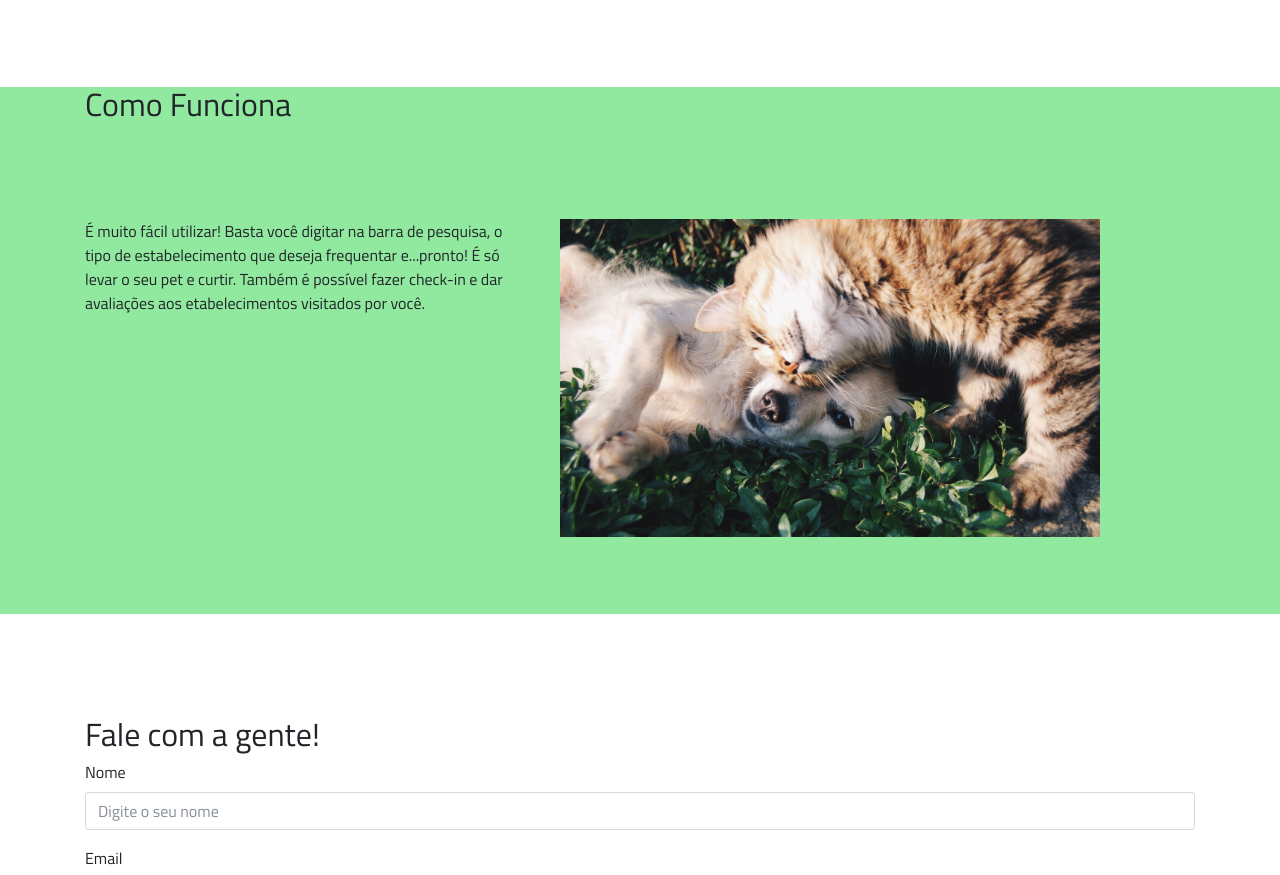
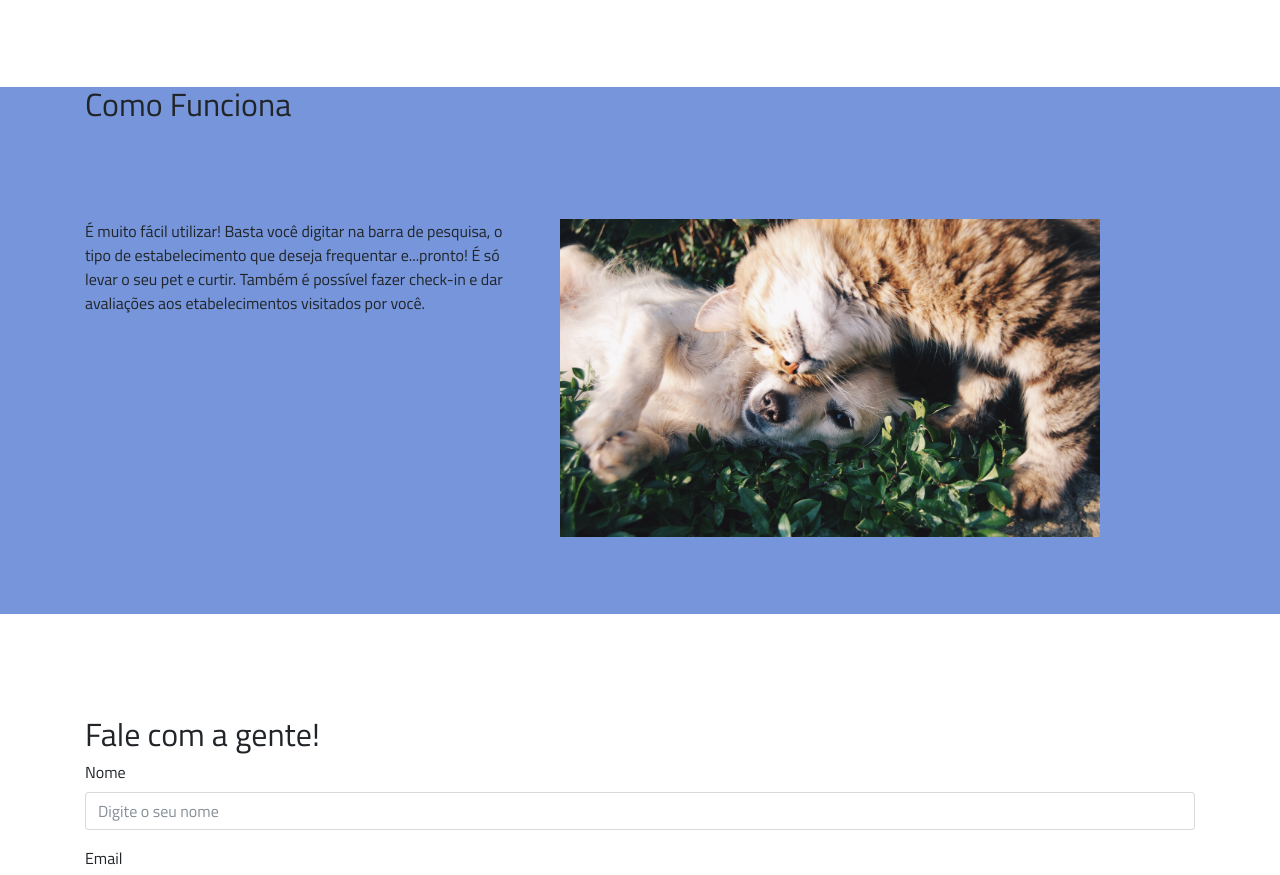
Before and after one commit to priscilaeckert/projeto-welcome-pets, a plain HTML site: page index.html in a window 1280 px wide. Shown: the part 1231-2106 px from the top of the page. Drawn offline with nearby package versions, Linux system fonts and the light colour scheme.

Commit message:
mudanca de cor background

```diff
--- a/css/styles.css
+++ b/css/styles.css
@@ -79,7 +79,7 @@ footer ul li {
 
 .outra-section {
 
-    background-color: rgb(144, 233, 159);
+    background-color: rgb(118, 149, 218);
 }
 
 .section-contato {
```
